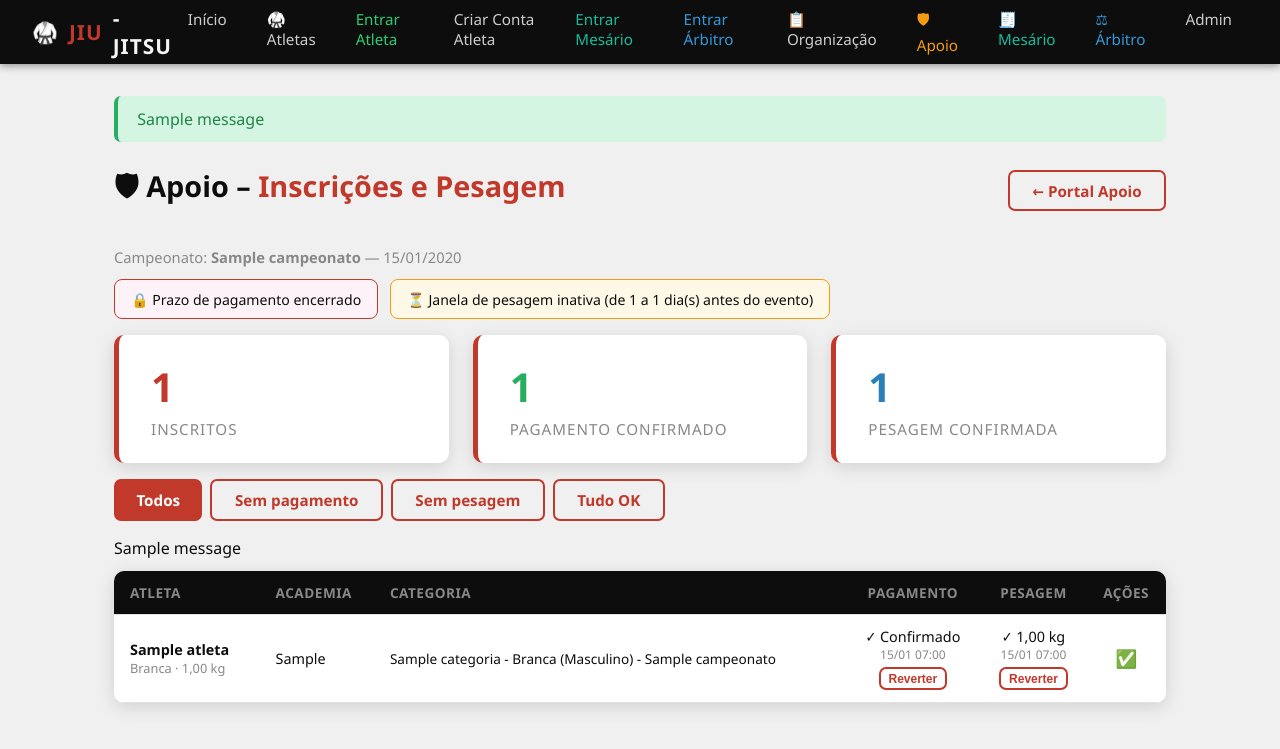
After one commit to CLEBER161/Campeonatos_Jiujtsu, a Django app: page /apoio/inscricoes/ in a window 1280 px wide. The commit adds this page. Shown: the top 749 px of the page. Run offline with Django 5.2, Linux system fonts and the light colour scheme; tables that the repository leaves empty hold one stand-in row (values such as "Sample post"); one stand-in notice (Sample message) is shown.

Commit message:
feat: prazo de pagamento, janela de pesagem e portal apoio com confirmacao
- Campeonato: campos prazo_pagamento_dias, pesagem_inicio_dias, pesagem_fim_dias
- InscricaoCampeonato: campos pagamento_confirmado, pesagem_confirmada, peso_aferido
- Migration 0012 aplicada
- Views: apoio_inscricoes, apoio_confirmar_pagamento, apoio_confirmar_pesagem
- Template apoio_inscricoes.html com filtros, stats e acoes por atleta
- organizacao_campeonatos.html: campos de prazo/pesagem no formulario
- apoio_home.html: link rapido para confirmacao de pagamento e pesagem
- Manual atualizado para versao 2.0

```diff
--- a/campeonato/urls.py
+++ b/campeonato/urls.py
@@ -55,6 +55,9 @@ urlpatterns = [
 
     # Portal Apoio
     path('apoio/', views.apoio_home, name='apoio_home'),
+    path('apoio/inscricoes/', views.apoio_inscricoes, name='apoio_inscricoes'),
+    path('apoio/inscricoes/<int:pk>/pagamento/', views.apoio_confirmar_pagamento, name='apoio_confirmar_pagamento'),
+    path('apoio/inscricoes/<int:pk>/pesagem/', views.apoio_confirmar_pesagem, name='apoio_confirmar_pesagem'),
     path('apoio/validar/<uuid:codigo>/', views.apoio_validar, name='apoio_validar'),
     path('apoio/ajax/<uuid:codigo>/', views.apoio_checkin_ajax, name='apoio_checkin_ajax'),
 
--- a/campeonato/views.py
+++ b/campeonato/views.py
@@ -1484,10 +1484,93 @@ def apoio_home(request):
     })
 
 
+def apoio_inscricoes(request):
+    """Lista todos os atletas inscritos com status de pagamento e pesagem."""
+    campeonato = get_campeonato_atual(request)
+    if not campeonato:
+        messages.warning(request, 'Selecione um campeonato primeiro.')
+        return redirect('apoio_home')
+
+    filtro = request.GET.get('filtro', 'todos')
+    inscricoes_qs = InscricaoCampeonato.objects.filter(
+        campeonato=campeonato,
+    ).select_related('atleta', 'categoria').order_by('atleta__nome')
+
+    if filtro == 'sem_pagamento':
+        inscricoes_qs = inscricoes_qs.filter(pagamento_confirmado=False)
+    elif filtro == 'sem_pesagem':
+        inscricoes_qs = inscricoes_qs.filter(pesagem_confirmada=False)
+    elif filtro == 'ok':
+        inscricoes_qs = inscricoes_qs.filter(pagamento_confirmado=True, pesagem_confirmada=True)
+
+    from datetime import date, timedelta
+    hoje = date.today()
+    janela_pesagem_ativa = campeonato.janela_pesagem_ativa
+    prazo_pagamento_ok = campeonato.prazo_pagamento_ok
+
+    return render(request, 'campeonato/apoio_inscricoes.html', {
+        'campeonato_atual': campeonato,
+        'inscricoes': inscricoes_qs,
+        'filtro': filtro,
+        'janela_pesagem_ativa': janela_pesagem_ativa,
+        'prazo_pagamento_ok': prazo_pagamento_ok,
+        'total': inscricoes_qs.count(),
+        'total_pago': InscricaoCampeonato.objects.filter(campeonato=campeonato, pagamento_confirmado=True).count(),
+        'total_pesado': InscricaoCampeonato.objects.filter(campeonato=campeonato, pesagem_confirmada=True).count(),
+    })
+
+
+@require_POST
+def apoio_confirmar_pagamento(request, pk):
+    """Confirma (ou reverte) o pagamento de uma inscrição."""
+    inscricao = get_object_or_404(InscricaoCampeonato, pk=pk)
+    acao = request.POST.get('acao', 'confirmar')
+    if acao == 'confirmar':
+        from django.utils import timezone
+        inscricao.pagamento_confirmado = True
+        inscricao.pagamento_confirmado_em = timezone.now()
+        inscricao.save(update_fields=['pagamento_confirmado', 'pagamento_confirmado_em'])
+        messages.success(request, f'Pagamento de {inscricao.atleta.nome} confirmado.')
+    else:
+        inscricao.pagamento_confirmado = False
+        inscricao.pagamento_confirmado_em = None
+        inscricao.save(update_fields=['pagamento_confirmado', 'pagamento_confirmado_em'])
+        messages.warning(request, f'Pagamento de {inscricao.atleta.nome} revertido.')
+    return redirect(request.POST.get('next') or 'apoio_inscricoes')
+
+
+@require_POST
+def apoio_confirmar_pesagem(request, pk):
+    """Registra o peso aferido e confirma a pesagem de uma inscrição."""
+    inscricao = get_object_or_404(InscricaoCampeonato, pk=pk)
+    acao = request.POST.get('acao', 'confirmar')
+    if acao == 'confirmar':
+        from django.utils import timezone
+        import decimal
+        peso_str = request.POST.get('peso_aferido', '').replace(',', '.').strip()
+        try:
+            peso = decimal.Decimal(peso_str)
+        except decimal.InvalidOperation:
+            messages.error(request, 'Peso inválido. Digite um número (ex: 72.5).')
+            return redirect(request.POST.get('next') or 'apoio_inscricoes')
+        inscricao.pesagem_confirmada = True
+        inscricao.peso_aferido = peso
+        inscricao.pesagem_realizada_em = timezone.now()
+        inscricao.save(update_fields=['pesagem_confirmada', 'peso_aferido', 'pesagem_realizada_em'])
+        messages.success(request, f'Pesagem de {inscricao.atleta.nome} confirmada: {peso} kg.')
+    else:
+        inscricao.pesagem_confirmada = False
+        inscricao.peso_aferido = None
+        inscricao.pesagem_realizada_em = None
+        inscricao.save(update_fields=['pesagem_confirmada', 'peso_aferido', 'pesagem_realizada_em'])
+        messages.warning(request, f'Pesagem de {inscricao.atleta.nome} revertida.')
+    return redirect(request.POST.get('next') or 'apoio_inscricoes')
+
+
 def apoio_validar(request, codigo):
-    """Valida o QR code e faz check-in do atleta."""
+    """Valida o QR Code de um atleta e realiza o check-in."""
     try:
-        inscricao = InscricaoCampeonato.objects.select_related('atleta', 'categoria', 'checkin__baia', 'campeonato').get(codigo=codigo)
+        inscricao = InscricaoCampeonato.objects.select_related('atleta', 'categoria').get(codigo=codigo)
         atleta = inscricao.atleta
     except InscricaoCampeonato.DoesNotExist:
         if request.headers.get('x-requested-with') == 'XMLHttpRequest':
--- /dev/null
+++ b/templates/campeonato/apoio_inscricoes.html
@@ -0,0 +1,161 @@
+{% extends 'base.html' %}
+{% block title %}Apoio – Inscrições e Pesagem{% endblock %}
+
+{% block content %}
+<div class="page-header">
+  <h1>🛡 Apoio – <span>Inscrições e Pesagem</span></h1>
+  <a href="{% url 'apoio_home' %}" class="btn btn-outline">← Portal Apoio</a>
+</div>
+
+{% if campeonato_atual %}
+<div style="margin-bottom:0.75rem;color:var(--cinza);font-size:0.92rem;">
+  Campeonato: <strong>{{ campeonato_atual.nome }}</strong>
+  {% if campeonato_atual.data_evento %} — {{ campeonato_atual.data_evento|date:"d/m/Y" }}{% endif %}
+</div>
+
+<!-- Alertas de janela -->
+<div style="display:flex;gap:0.75rem;flex-wrap:wrap;margin-bottom:1rem;">
+  {% if prazo_pagamento_ok %}
+  <div style="background:#eafaf1;border:1px solid #27ae60;border-radius:8px;padding:0.6rem 1rem;font-size:0.88rem;">
+    ✅ Prazo de pagamento aberto (fecha {{ campeonato_atual.prazo_pagamento_dias }} dia(s) antes do evento)
+  </div>
+  {% else %}
+  <div style="background:#fdf2f8;border:1px solid #c0392b;border-radius:8px;padding:0.6rem 1rem;font-size:0.88rem;">
+    🔒 Prazo de pagamento encerrado
+  </div>
+  {% endif %}
+
+  {% if janela_pesagem_ativa %}
+  <div style="background:#eafaf1;border:1px solid #27ae60;border-radius:8px;padding:0.6rem 1rem;font-size:0.88rem;">
+    ⚖ Janela de pesagem ATIVA (de {{ campeonato_atual.pesagem_inicio_dias }} a {{ campeonato_atual.pesagem_fim_dias }} dia(s) antes do evento)
+  </div>
+  {% else %}
+  <div style="background:#fef9e7;border:1px solid #f39c12;border-radius:8px;padding:0.6rem 1rem;font-size:0.88rem;">
+    ⏳ Janela de pesagem inativa (de {{ campeonato_atual.pesagem_inicio_dias }} a {{ campeonato_atual.pesagem_fim_dias }} dia(s) antes do evento)
+  </div>
+  {% endif %}
+</div>
+{% endif %}
+
+<!-- Stats -->
+<div class="stats-grid" style="margin-bottom:1rem;">
+  <div class="stat-card"><span class="stat-num">{{ total }}</span><span class="stat-label">Inscritos</span></div>
+  <div class="stat-card"><span class="stat-num" style="color:#27ae60;">{{ total_pago }}</span><span class="stat-label">Pagamento Confirmado</span></div>
+  <div class="stat-card"><span class="stat-num" style="color:#2980b9;">{{ total_pesado }}</span><span class="stat-label">Pesagem Confirmada</span></div>
+</div>
+
+<!-- Filtros -->
+<div style="display:flex;gap:0.5rem;flex-wrap:wrap;margin-bottom:1rem;">
+  <a href="?filtro=todos" class="btn {% if filtro == 'todos' %}btn-primary{% else %}btn-outline{% endif %}">Todos</a>
+  <a href="?filtro=sem_pagamento" class="btn {% if filtro == 'sem_pagamento' %}btn-primary{% else %}btn-outline{% endif %}">Sem pagamento</a>
+  <a href="?filtro=sem_pesagem" class="btn {% if filtro == 'sem_pesagem' %}btn-primary{% else %}btn-outline{% endif %}">Sem pesagem</a>
+  <a href="?filtro=ok" class="btn {% if filtro == 'ok' %}btn-primary{% else %}btn-outline{% endif %}">Tudo OK</a>
+</div>
+
+{% if messages %}
+  {% for msg in messages %}
+  <div class="alert alert-{% if msg.tags == 'error' %}danger{% else %}{{ msg.tags }}{% endif %}" style="margin-bottom:0.75rem;">{{ msg }}</div>
+  {% endfor %}
+{% endif %}
+
+<!-- Tabela de inscrições -->
+<div class="card">
+  <div class="card-body" style="padding:0;overflow-x:auto;">
+    <table style="width:100%;border-collapse:collapse;font-size:0.9rem;">
+      <thead>
+        <tr style="background:var(--preto);color:#fff;">
+          <th style="padding:0.75rem 1rem;text-align:left;">Atleta</th>
+          <th style="padding:0.75rem;text-align:left;">Academia</th>
+          <th style="padding:0.75rem;text-align:left;">Categoria</th>
+          <th style="padding:0.75rem;text-align:center;">Pagamento</th>
+          <th style="padding:0.75rem;text-align:center;">Pesagem</th>
+          <th style="padding:0.75rem;text-align:center;">Ações</th>
+        </tr>
+      </thead>
+      <tbody>
+        {% for insc in inscricoes %}
+        <tr style="border-bottom:1px solid #f0f0f0;">
+          <td style="padding:0.75rem 1rem;">
+            <strong>{{ insc.atleta.nome }}</strong>
+            <div style="font-size:0.8rem;color:var(--cinza);">{{ insc.atleta.get_faixa_display }} · {{ insc.atleta.peso }} kg</div>
+          </td>
+          <td style="padding:0.75rem;">{{ insc.atleta.academia }}</td>
+          <td style="padding:0.75rem;font-size:0.85rem;">{{ insc.categoria|default:"—" }}</td>
+
+          <!-- Pagamento -->
+          <td style="padding:0.75rem;text-align:center;">
+            {% if insc.pagamento_confirmado %}
+              <span class="badge badge-success">✓ Confirmado</span>
+              {% if insc.pagamento_confirmado_em %}
+              <div style="font-size:0.75rem;color:var(--cinza);">{{ insc.pagamento_confirmado_em|date:"d/m H:i" }}</div>
+              {% endif %}
+              <form method="post" action="{% url 'apoio_confirmar_pagamento' insc.pk %}" style="margin-top:0.3rem;">
+                {% csrf_token %}
+                <input type="hidden" name="next" value="{{ request.get_full_path }}">
+                <input type="hidden" name="acao" value="reverter">
+                <button type="submit" class="btn btn-sm btn-outline" style="font-size:0.75rem;padding:0.15rem 0.5rem;">Reverter</button>
+              </form>
+            {% else %}
+              {% if insc.comprovante_pagamento %}
+                <span class="badge badge-warning">Comprovante enviado</span>
+                {% if insc.comprovante_pagamento %}<div><a href="{{ insc.comprovante_pagamento.url }}" target="_blank" style="font-size:0.78rem;">📄 Ver</a></div>{% endif %}
+              {% elif insc.documento_bolsa %}
+                <span class="badge badge-warning">Doc. bolsa enviado</span>
+                <div><a href="{{ insc.documento_bolsa.url }}" target="_blank" style="font-size:0.78rem;">📄 Ver</a></div>
+              {% else %}
+                <span class="badge" style="background:#e74c3c;color:#fff;">Pendente</span>
+              {% endif %}
+              <form method="post" action="{% url 'apoio_confirmar_pagamento' insc.pk %}" style="margin-top:0.3rem;">
+                {% csrf_token %}
+                <input type="hidden" name="next" value="{{ request.get_full_path }}">
+                <input type="hidden" name="acao" value="confirmar">
+                <button type="submit" class="btn btn-sm btn-success" style="font-size:0.78rem;">✓ Confirmar</button>
+              </form>
+            {% endif %}
+          </td>
+
+          <!-- Pesagem -->
+          <td style="padding:0.75rem;text-align:center;">
+            {% if insc.pesagem_confirmada %}
+              <span class="badge badge-success">✓ {{ insc.peso_aferido }} kg</span>
+              {% if insc.pesagem_realizada_em %}
+              <div style="font-size:0.75rem;color:var(--cinza);">{{ insc.pesagem_realizada_em|date:"d/m H:i" }}</div>
+              {% endif %}
+              <form method="post" action="{% url 'apoio_confirmar_pesagem' insc.pk %}" style="margin-top:0.3rem;">
+                {% csrf_token %}
+                <input type="hidden" name="next" value="{{ request.get_full_path }}">
+                <input type="hidden" name="acao" value="reverter">
+                <button type="submit" class="btn btn-sm btn-outline" style="font-size:0.75rem;padding:0.15rem 0.5rem;">Reverter</button>
+              </form>
+            {% else %}
+              <span class="badge" style="background:#e67e22;color:#fff;">Aguardando</span>
+              <form method="post" action="{% url 'apoio_confirmar_pesagem' insc.pk %}" style="margin-top:0.35rem;display:flex;gap:0.3rem;justify-content:center;flex-wrap:wrap;">
+                {% csrf_token %}
+                <input type="hidden" name="next" value="{{ request.get_full_path }}">
+                <input type="hidden" name="acao" value="confirmar">
+                <input type="number" name="peso_aferido" step="0.1" min="20" max="200"
+                  placeholder="{{ insc.atleta.peso }}"
+                  style="width:72px;padding:0.2rem 0.4rem;border:1px solid #ccc;border-radius:4px;font-size:0.82rem;"
+                  required>
+                <button type="submit" class="btn btn-sm" style="background:#2980b9;color:#fff;font-size:0.78rem;">⚖ Pesar</button>
+              </form>
+            {% endif %}
+          </td>
+
+          <!-- Status geral -->
+          <td style="padding:0.75rem;text-align:center;">
+            {% if insc.pagamento_confirmado and insc.pesagem_confirmada %}
+              <span style="color:#27ae60;font-size:1.1rem;">✅</span>
+            {% else %}
+              <span style="color:#e74c3c;font-size:1.1rem;">⚠</span>
+            {% endif %}
+          </td>
+        </tr>
+        {% empty %}
+        <tr><td colspan="6" style="padding:2rem;text-align:center;color:var(--cinza);">Nenhum atleta encontrado com este filtro.</td></tr>
+        {% endfor %}
+      </tbody>
+    </table>
+  </div>
+</div>
+{% endblock %}
```
Also changed, not shown: campeonato/forms.py (+8 -1 lines), campeonato/models.py (+37 -0 lines), gerar_manual.py (+59 -16 lines), templates/campeonato/apoio_home.html (+9 -0 lines), templates/campeonato/organizacao_campeonatos.html (+11 -0 lines), campeonato/migrations/0012_prazo_pagamento_pesagem.py (added).
